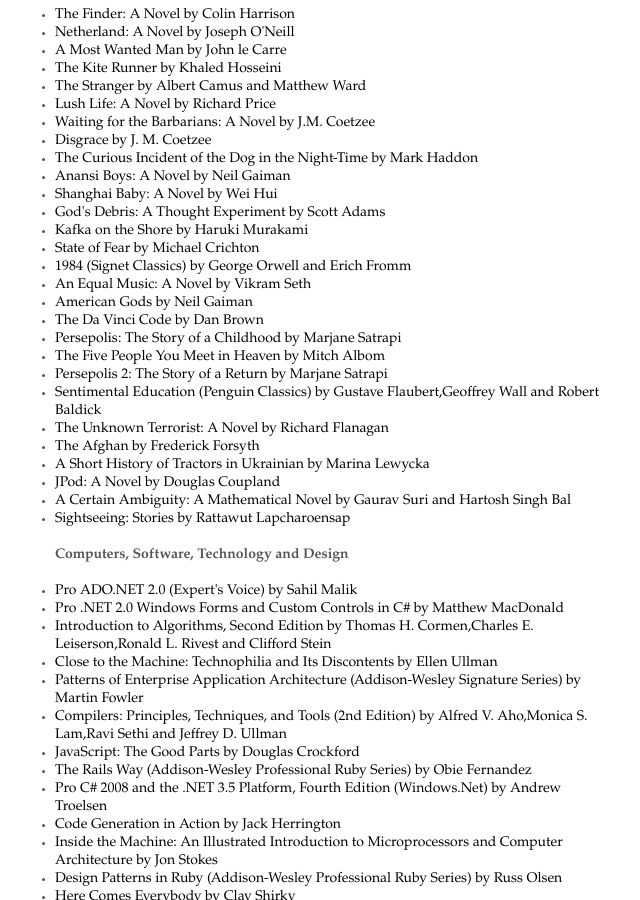
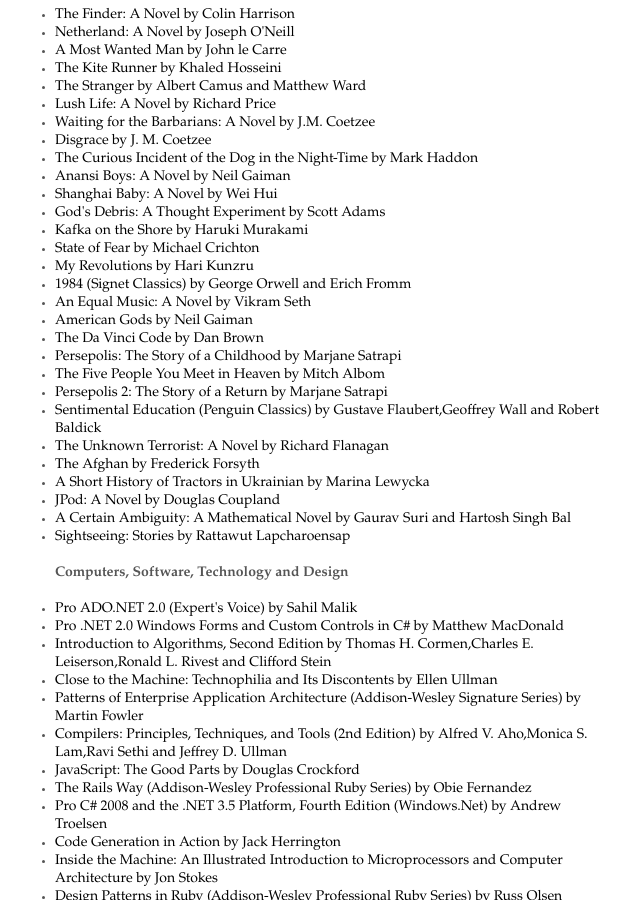
Before and after one commit to deepakjois/website, a Jekyll site: the page built from books/index.html, in a window 1280 px wide and 900 px high, scrolled down 1599 px. Shown: the whole window, without its empty margins (305-945 px from the left). Built offline with Jekyll 4.4.1, drawn with Linux system fonts in a browser that asks for light colours.

Commit message:
Adding a book by Hari Kunzru

```diff
--- a/_includes/books_read.html
+++ b/_includes/books_read.html
@@ -78,6 +78,7 @@
     <li class="pre_2009"><a href="http://www.amazon.com/Gods-Debris-Experiment-Scott-Adams/dp/0740721909%3FSubscriptionId%3D1KWW0ZZBXM2H44SQVD02%26tag%3Dws%26linkCode%3Dxm2%26camp%3D2025%26creative%3D165953%26creativeASIN%3D0740721909">God's Debris: A Thought Experiment by Scott Adams</a></li>
     <li class="pre_2009"><a href="http://www.amazon.com/Kafka-Shore-Haruki-Murakami/dp/1400043662%3FSubscriptionId%3D1KWW0ZZBXM2H44SQVD02%26tag%3Dws%26linkCode%3Dxm2%26camp%3D2025%26creative%3D165953%26creativeASIN%3D1400043662">Kafka on the Shore by Haruki Murakami</a></li>
     <li class="pre_2009"><a href="http://www.amazon.com/State-Fear-Michael-Crichton/dp/0066214130%3FSubscriptionId%3D1KWW0ZZBXM2H44SQVD02%26tag%3Dws%26linkCode%3Dxm2%26camp%3D2025%26creative%3D165953%26creativeASIN%3D0066214130">State of Fear by Michael Crichton</a></li>
+    <li class="pre_2009"><a href="http://www.amazon.com/My-Revolutions-Hari-Kunzru/dp/0525949321">My Revolutions by Hari Kunzru</a></li>
     <li class="pre_2009"><a href="http://www.amazon.com/1984-Signet-Classics-George-Orwell/dp/0451524934%3FSubscriptionId%3D1KWW0ZZBXM2H44SQVD02%26tag%3Dws%26linkCode%3Dxm2%26camp%3D2025%26creative%3D165953%26creativeASIN%3D0451524934">1984 (Signet Classics) by George Orwell and Erich Fromm</a></li>
     <li class="pre_2009"><a href="http://www.amazon.com/Equal-Music-Novel-Vikram-Seth/dp/037570924X%3FSubscriptionId%3D1KWW0ZZBXM2H44SQVD02%26tag%3Dws%26linkCode%3Dxm2%26camp%3D2025%26creative%3D165953%26creativeASIN%3D037570924X">An Equal Music: A Novel by Vikram Seth</a></li>
     <li class="pre_2009"><a href="http://www.amazon.com/American-Gods-Neil-Gaiman/dp/0380789035%3FSubscriptionId%3D1KWW0ZZBXM2H44SQVD02%26tag%3Dws%26linkCode%3Dxm2%26camp%3D2025%26creative%3D165953%26creativeASIN%3D0380789035">American Gods by Neil Gaiman</a></li>
```
